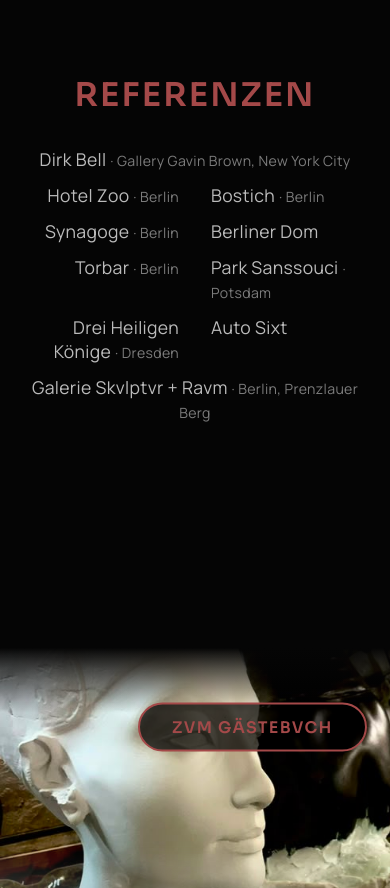
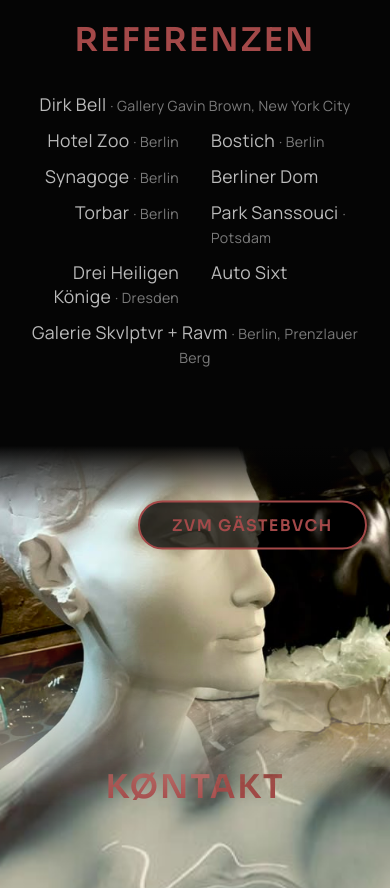
Before and after one commit to LucaGiona/raum_skulpturen, a PHP site: page / in a window 390 px wide. Shown: the part 3716-4604 px from the top of the page. Run offline with PHP 8.4, Linux system fonts and the light colour scheme.

Commit message:
Referenzen-Container: responsives Padding statt fixer Werte für Tablet/Mobil

```diff
--- a/css/style.css
+++ b/css/style.css
@@ -571,8 +571,7 @@ body {
 .references {
     max-width: 900px;
     margin: 0 auto;
-    padding: 105px 20px;
-    padding-bottom: 225px;
+    padding: clamp(50px, 10vw, 105px) 20px clamp(70px, 20vw, 225px);
     text-align: center;
     font-family: 'Manrope', 'Helvetica Neue', Helvetica, Arial, sans-serif;
 }
```
